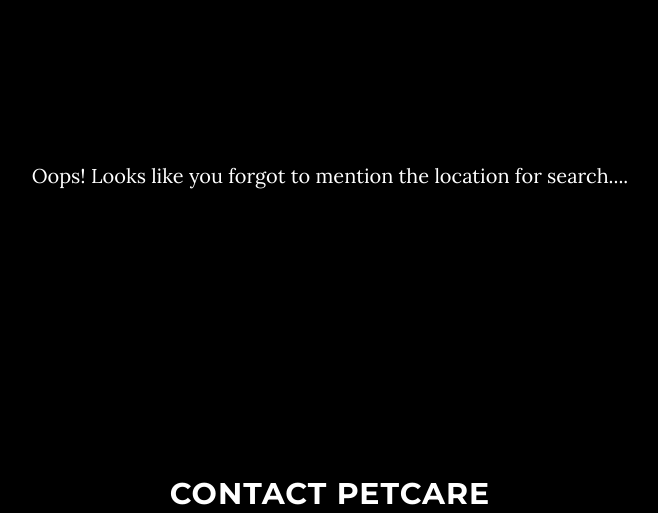
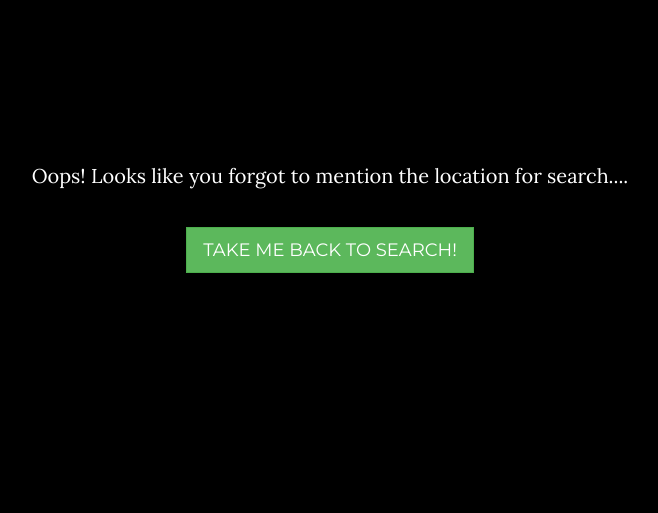
Before and after one commit to Famguy/PetCare, a Django app: page /vets/find/ in a window 1280 px wide. Shown: the part 90-603 px from the top of the page, without its empty margins (310-968 px from the left). Run offline with Django 3.2, Linux system fonts and the light colour scheme; some libraries are stand-ins or nearby versions.

Commit message:
Adding option to revisit

```diff
--- a/petcare/templates/missing_location.html
+++ b/petcare/templates/missing_location.html
@@ -5,10 +5,10 @@
     <!-- Search Section -->
     <section id="search" class="container content-section text-center">
     <div class="row">
-    <div>
         <p class="col-sm-12">Oops! Looks like you forgot to mention the location for search....</p>
-    </div>
+        <span>
+            <a href="{% url 'vets:index' %}" class="btn btn-success btn-lg">Take me back to search!</a>
+        </span>
     </div>
     </section>
-
 {% endblock %}
--- a/petcare/templates/poi_list.html
+++ b/petcare/templates/poi_list.html
@@ -18,7 +18,10 @@
 {% block content %}
     <!-- Map Section -->
     <section id="mapped"  class="container content-section-aliter text-center">
-    <p> Showing results for {{place}}</p>
+        <p> Showing results for {{place}}</p>
+        <span>
+            <a href="{% url 'vets:index' %}" class="btn btn-default btn-lg">I want to search for some other place . . . .</a>
+        </span>
     </section>
     <div id="map-canvas"></div>
     <!-- Results Section -->
```
